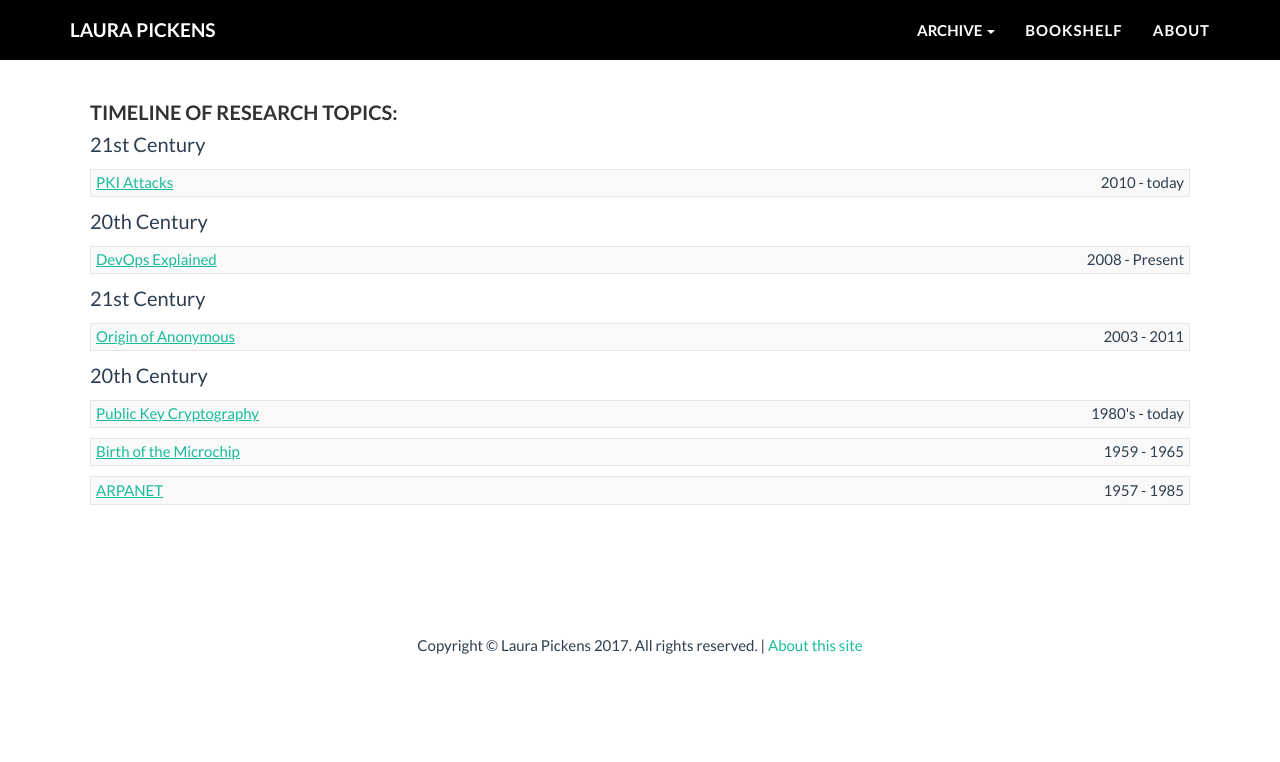
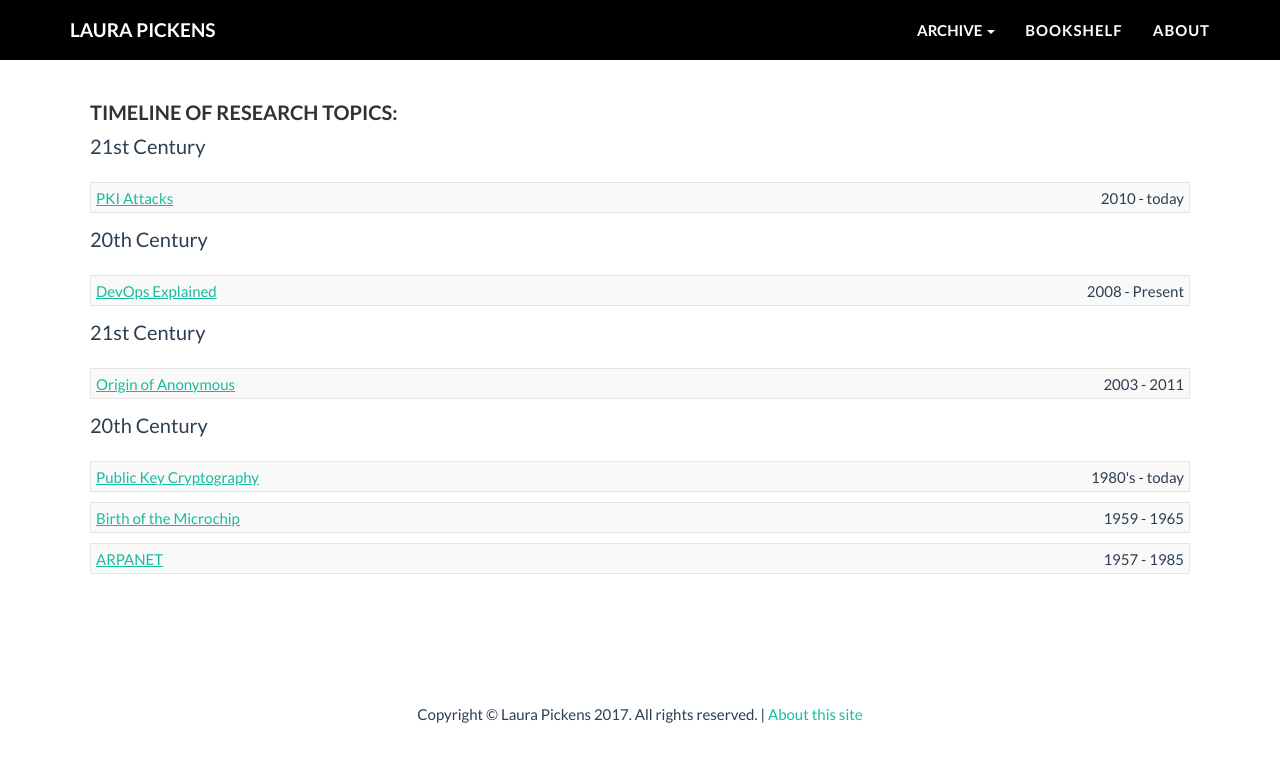
Before and after one commit to lpickens03/lpickens03.github.io, a Jekyll site: the page built from research.md, in a window 1280 px wide. Shown: the top 762 px of the page. Built offline with Jekyll 4.4.1, drawn with Linux system fonts in a browser that asks for light colours; nearby versions of some CDN libraries; some web fonts are replaced.

Commit message:
clean up line height / paragraph spacing

```diff
--- a/css/main.css
+++ b/css/main.css
@@ -1,6 +1,7 @@
 
 .content .container .page {
 	padding-top: 30px;
+  line-height: 1.6;
 }
 
 header {
--- a/css/post.css
+++ b/css/post.css
@@ -27,7 +27,7 @@
 /* Body text */
 p {
   margin-top: 0;
-  margin-bottom: 1rem;
+  margin-bottom: 2rem;
   /* overflow: hidden; */
 }
 
```
